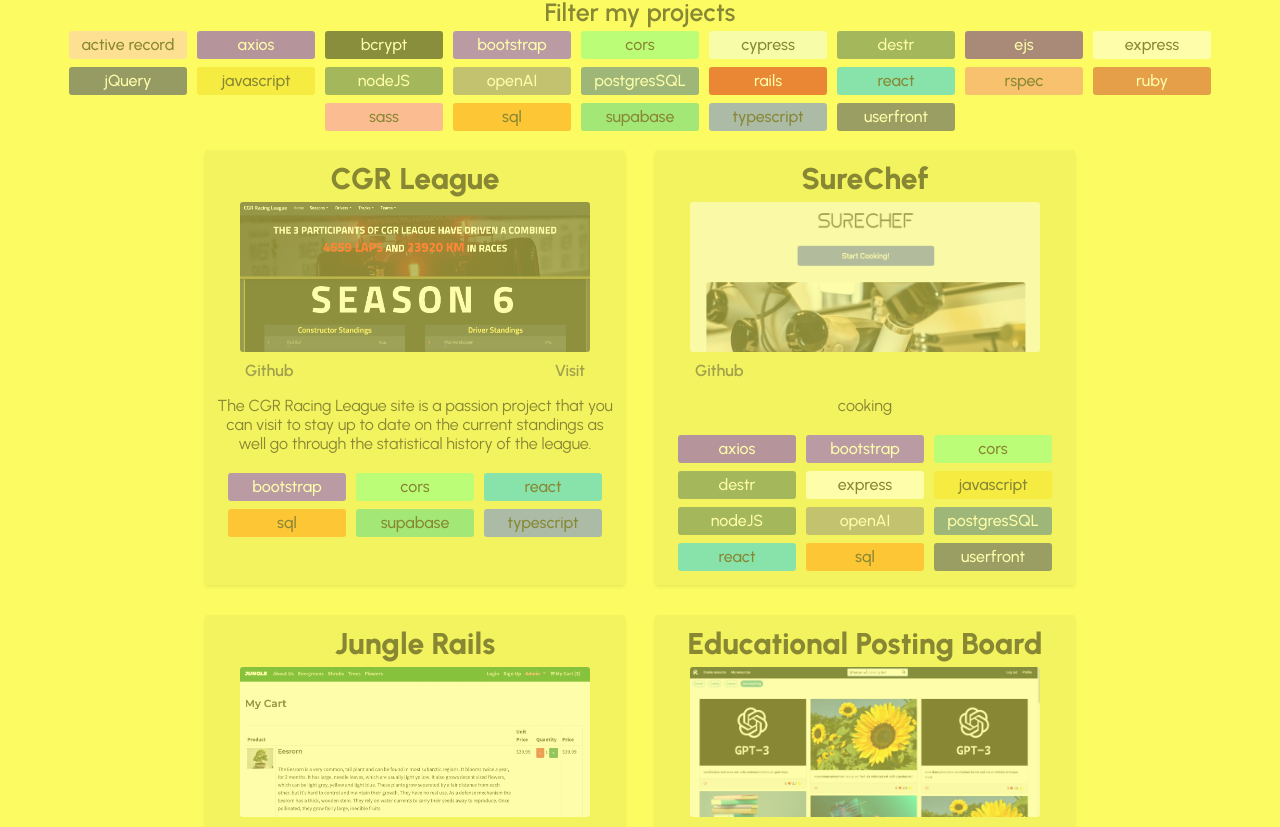
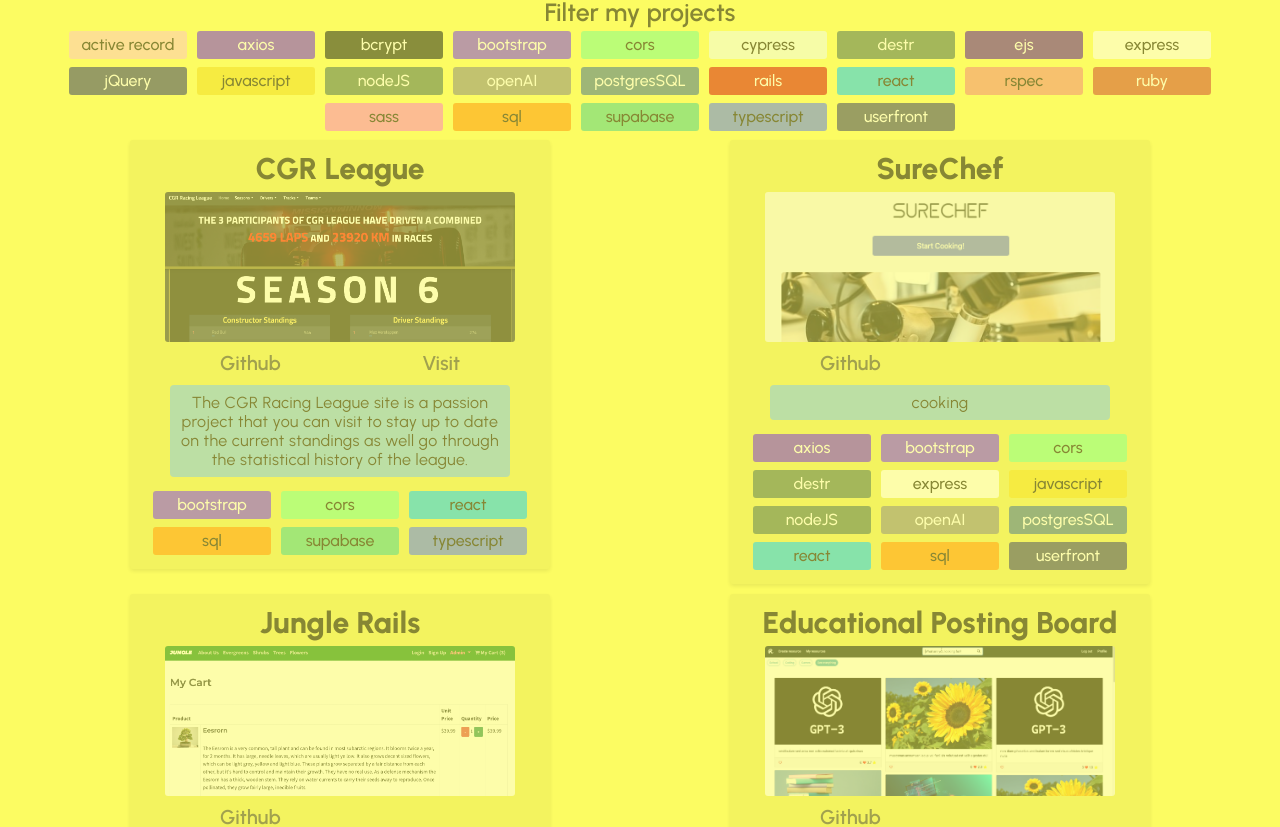
Before and after one commit to gtemple/personal-site-redux, a React (Vite) app in the folder client/: page / in a window 1280 px wide. Shown: the part 1275-2102 px from the top of the page. Built offline with nearby package versions, Linux system fonts and the light colour scheme.

Commit message:
update project styling

```diff
--- a/client/src/components/Projects/Project.tsx
+++ b/client/src/components/Projects/Project.tsx
@@ -61,7 +61,7 @@ export const Project = ({ name, description, url, github, stack, image }: Projec
         {url !== undefined ? <a href={url}>Visit</a> : null}
       </div>
         <div>
-          <p>{description}</p>
+          <p className='description'>{description}</p>
           <div className='stack'>{stackParser(stack)}</div>
         </div>
     </div>
--- a/client/src/components/Projects/project.css
+++ b/client/src/components/Projects/project.css
@@ -8,8 +8,8 @@
 .projects {
   display: flex;
   flex-wrap: wrap;
-  justify-content: center;
-  align-items: flex-startgit;
+  justify-content: space-around;
+  align-items: flex-start;
   width: 100vw;
 }
 
@@ -27,7 +27,7 @@
   width: 80%;
   max-width: 400px;
   min-width: 300px;
-  margin: 15px;
+  margin: 5px;
   padding: 10px;
   border-radius: 3px;
   background-color: #e9e95d;
@@ -63,8 +63,18 @@
 .urls {
   display: flex;
   justify-content: space-between;
-  padding: 5px 30px 0 30px;
+  padding: 5px 80px 0 80px;
   font-weight: 600;
+  font-size: 20px;
+}
+
+.description {
+  margin: 10px 30px 10px 30px;
+  background-color: #74bef3;
+  letter-spacing: 0.4px;
+  padding: 8px;
+  border-radius: 4px;
+  font-weight: 400;
 }
 
 .stack {
@@ -195,3 +205,15 @@
 .cors {
   background-color: #72ff91;
 }
+
+@media (max-width: 940px) {
+  .box {
+    width: 90vw;
+    max-width: 900px;
+  }
+
+  .project-image {
+    max-width: 850px;
+    height: 200px;
+  }
+}
```
